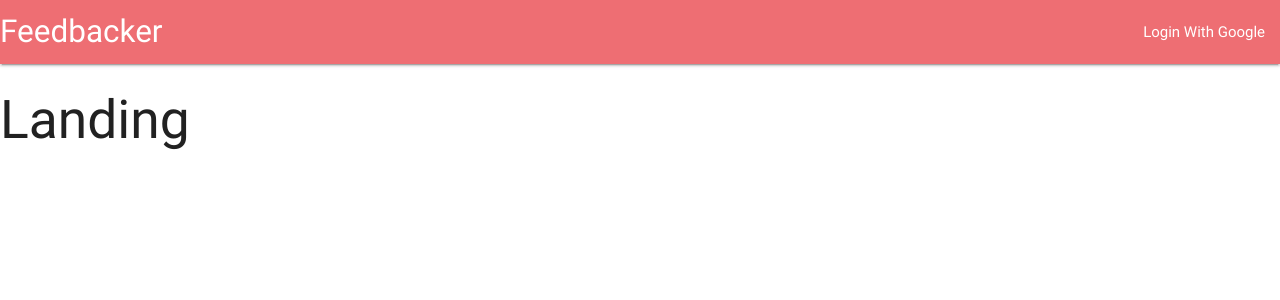
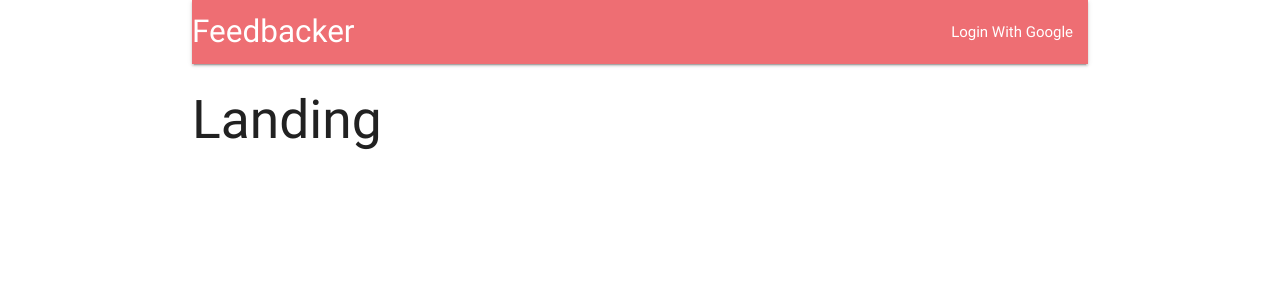
Before and after one commit to sanderhelleso/feedbacker, a React (Create React App) app in the folder client/: page / in a window 1280 px wide. Shown: the top 300 px of the page. Built offline with nearby package versions, Linux system fonts and the light colour scheme.

Commit message:
added container

```diff
--- a/client/src/components/App.js
+++ b/client/src/components/App.js
@@ -12,7 +12,7 @@
 // create App component
 const App = () => {
     return (
-        <div>
+        <div className="container">
             <BrowserRouter>
                 <div>
                     <Header />
--- a/client/src/components/Header.js
+++ b/client/src/components/Header.js
@@ -1,3 +1,4 @@
+// import component from React
 import React, { Component } from "react";
 
 // Header component
@@ -20,4 +21,5 @@
     }
 }
 
+// export Header component
 export default Header;
```
